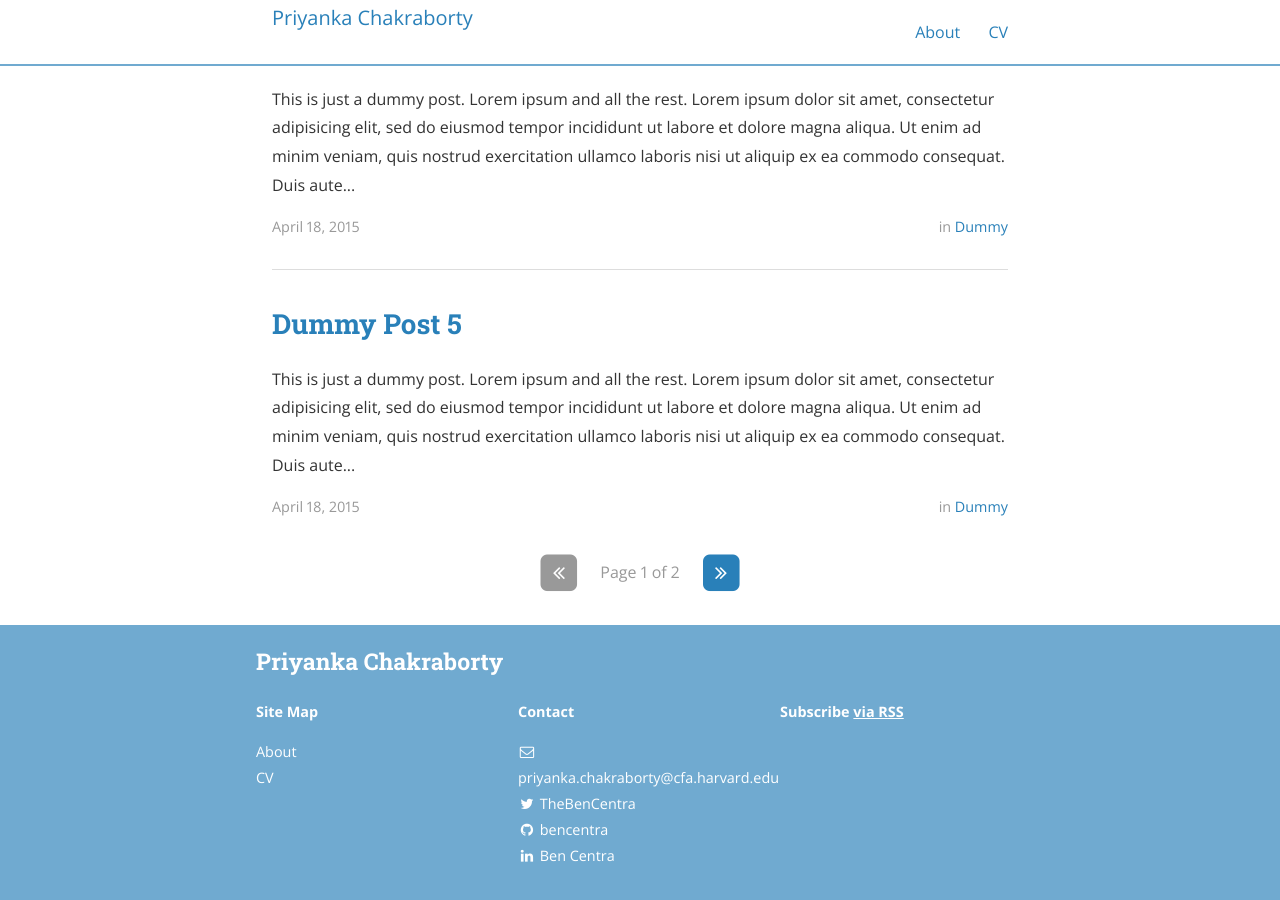
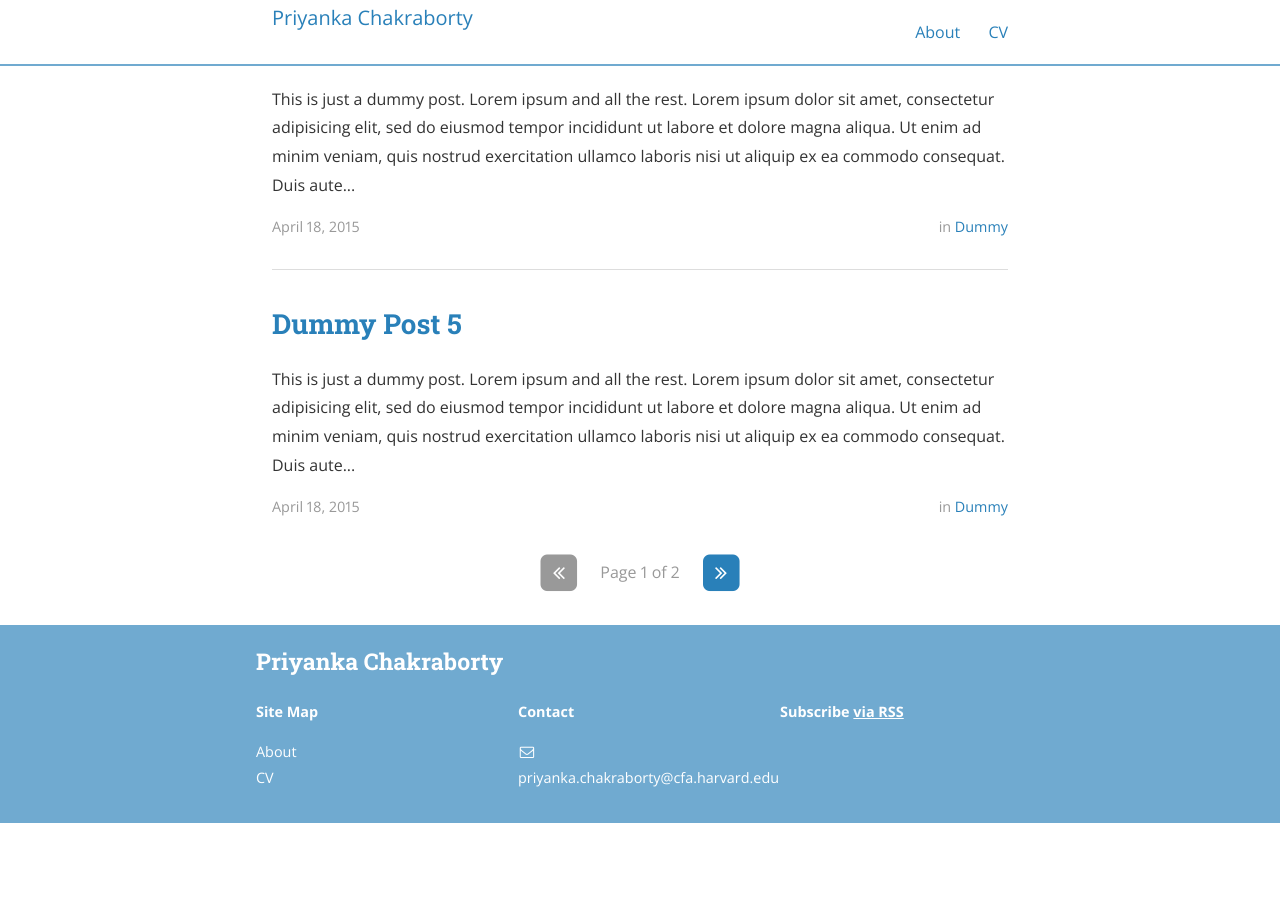
Before and after one commit to priyaastro/priyaastro.github.io, a Jekyll site: the page built from index.html, in a window 1280 px wide and 900 px high, scrolled down 1251 px. Built offline with Jekyll 4.4.1, drawn with Linux system fonts in a browser that asks for light colours; nearby versions of some CDN libraries; the list of posts is cut into pages by our own code; after the commit the page ends 2074 px from its top, so only the background shows below that; some of the changed lines change nothing that is shown.

Commit message:
Add files via upload

```diff
--- a/_config.yml
+++ b/_config.yml
@@ -72,133 +72,6 @@
 #   - name: Twitter                         # Name of the service
 #     icon: twitter                         # Font Awesome icon to use (minus fa- prefix)
 #     username: "@TheBenCentra"             # (User) Name to display in the footer link
-#     url: https://twitter.com/TheBenCentra # URL of your profile (leave blank to not display in footer)
+#     url:  # URL of your profile (leave blank to not display in footer)
 #     desc: Follow me on Twitter            # Description to display as link title, etc
 #     share: true                           # Include in the "Share" section of posts
-social:
-  - name: Twitter
-    icon: twitter
-    username: TheBenCentra
-    url: https://twitter.com/TheBenCentra
-    desc: Follow me on Twitter
-    share: false
-
-  - name: Facebook
-    icon: facebook
-    username: thebencentra
-    url: ""
-    desc: Friend me on Facebook
-    share: false
-
-  - name: GitHub
-    icon: github
-    username: bencentra
-    url: https://github.com/priyaastro
-    desc: Fork me on GitHub
-    share: false
-
-  - name: LinkedIn
-    icon: linkedin
-    username: Ben Centra
-    url: https://www.linkedin.com/pub/ben-centra/47/769/60a
-    desc: Connect with me on LinkedIn
-    share: false
-
-  - name: Google+
-    icon: google-plus
-    username: ""
-    url: ""
-    desc: Add me to your Circles
-    share: false
-
-  - name: YouTube
-    icon: youtube
-    username: ""
-    url: ""
-    desc: Subscribe on YouTube
-    share: false
-
-  - name: Instagram
-    icon: instagram
-    username: ""
-    url: ""
-    desc: Follow me on Instagram
-    share: false
-
-  - name: Pinterest
-    icon: pinterest
-    username: ""
-    url: ""
-    desc: Follow me on Pinterest
-    share: false
-
-  - name: SoundCloud
-    icon: soundcloud
-    username: ""
-    url: ""
-    desc: Follow me on SoundCloud
-    share: false
-
-  - name: Tumblr
-    icon: tumblr
-    username: ""
-    url: ""
-    desc: Follow me on Tumblr
-    share: false
-
-  - name: Steam
-    icon: steam
-    username: ""
-    url: ""
-    desc: Friend me on Steam
-    share: false
-
-  - name: Dribbble
-    icon: dribbble
-    username: ""
-    url: ""
-    desc: Follow me on Dribble
-    share: false
-
-  - name: Vimeo
-    icon: vimeo-square
-    username: ""
-    url: ""
-    desc: Follow me on Vimeo
-    share: false
-
-  - name: Vine
-    icon: vine
-    username: ""
-    url: ""
-    desc: Follow me on Vine
-    share: false
-
-  - name: Reddit
-    icon: reddit
-    username: ""
-    url: ""
-    desc: Share to Reddit
-    share: false
-
-  - name: "Hacker News"
-    icon: hacker-news
-    username: ""
-    url: ""
-    desc: Share to Hacker News
-    share: false
-
-# Social sharing protocols
-# These are for automatically generating sharing metadata for FB and Twitter
-# OS Protocol is for sharing the source of your site, if you're interested. For more, see osprotocol.com
-protocols:
-    #fb_image: "/assets/logo.png"
-    fb_image_width: 612
-    fb_image_height: 605
-    fb_image_type: "image/png"
-
-    #twitter_image: "/assets/logo.png"
-
-    os_repo: "https://github.com/bencentra/centrarium.com"
-    os_rcs_type: "git"
-    os_src: "git@github.com:bencentra/centrarium.com.git"
```
